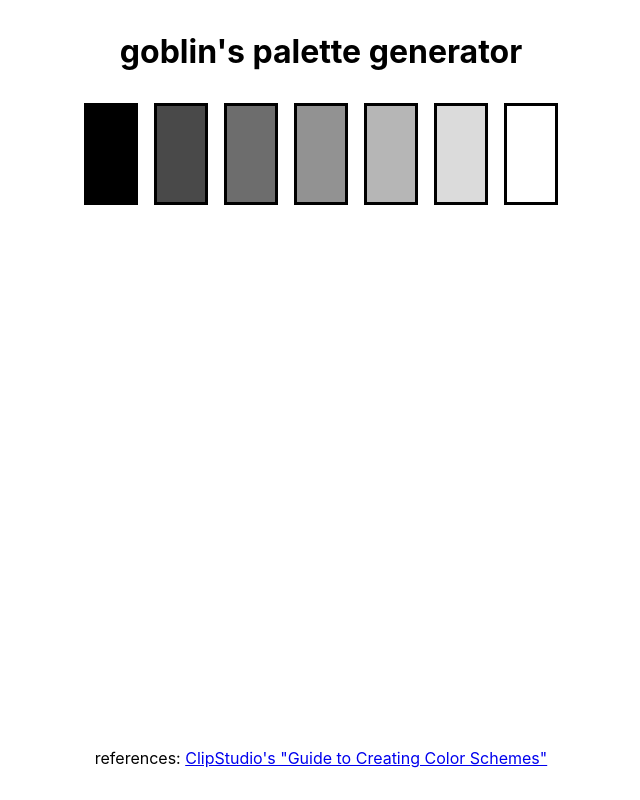
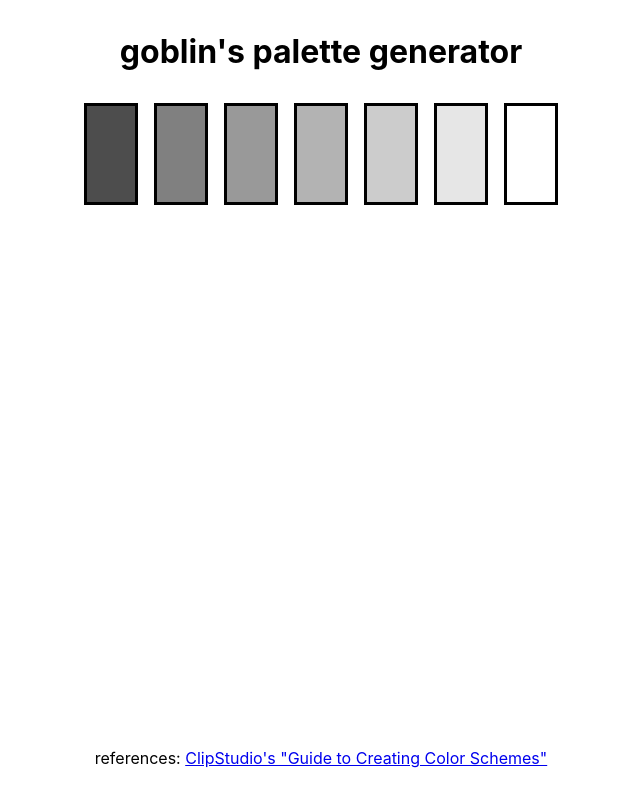
Before and after one commit to goblinodds/palettegen, a React (Create React App) app: page / in a window 1280 px wide. Shown: the whole page, without its empty margins (319-959 px from the left). Built offline with nearby package versions, Linux system fonts and the light colour scheme.

Commit message:
fixed value bug

```diff
--- a/src/appComponents/Palette.js
+++ b/src/appComponents/Palette.js
@@ -1,12 +1,10 @@
 import './Palette.css';
-import ReactSlider from 'react-slider';
-import { useState } from 'react';
+// import ReactSlider from 'react-slider';
+// import { useState } from 'react';
 import { formatHex8 } from 'culori';
 
 // https://culorijs.org/api/
 
-// TODO
-// fix so it works with any min value
 // BUILD STATIC VERSION
 // set up functions that do the other steps from this:
 // https://twitter.com/goblincodes/status/1586878836553453571?s=20&t=vhQoNDyIRnvPif-CzAXPgQ
@@ -19,7 +17,7 @@ let swatchNum = 7;
 
 const swatches = [
     {
-        value: 0
+        value: .3
     },
     {
         value: 1
@@ -28,15 +26,16 @@ const swatches = [
 
 // add swatches until you reach the max (swatchNum)
 function interpolateValue(num) {
-    // black value
+    // 'black' value = value of first object in swatches array
     const minValue = swatches[0].value;
-    // white value
+    // 'white' value = value of last object in swatches array
     const maxValue = swatches[swatches.length - 1].value;
+    // difference between 'black' and 'white'
     const totalValue = maxValue - minValue;
     // how much to subtract from the value of the next swatch
     const increment = totalValue / num;
 
-    let currentValue = totalValue;
+    let currentValue = maxValue;
 
     while (swatches.length < num) {
 
@@ -46,7 +45,7 @@ function interpolateValue(num) {
             value: currentValue
         });
 
-        console.log(`current value 3: ${currentValue}`);
+        console.log(`value: ${currentValue}`);
     };
 };
 
@@ -70,7 +69,9 @@ export default function Palette() {
             {swatches.map((swatch, index) => {
                 let color = formatHex8(swatch);
                 return (
-                    <div className='Swatch' key={index} style={{ background: color }}></div>
+                    <div>
+                        <div className='Swatch' key={index} style={{ background: color }}></div>
+                    </div>
                 )
             })}
         </div>
```
